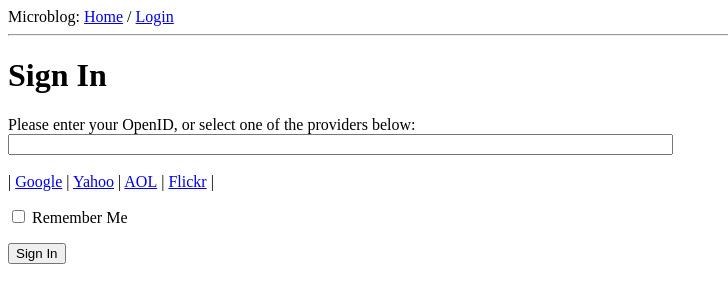
After one commit to alaricmoore/flask-tutorial, a Flask app: page /login in a window 1280 px wide. The commit adds this page. Shown: the top 303 px of the page, without its empty margins (0-728 px from the left). Run offline with Flask 2, Linux system fonts and the light colour scheme; parts of the project's set-up code (start-up, migrations or seed data) failed here and were passed over.

Commit message:
Part III

```diff
--- a/app/__init__.py
+++ b/app/__init__.py
@@ -1,4 +1,6 @@
 from flask import Flask
 
 app = Flask(__name__)
+app.config.from_object('config')
+
 from app import views
--- /dev/null
+++ b/app/forms.py
@@ -0,0 +1,6 @@
+from flask.ext.wtf import Form, TextField, BooleanField
+from flask.ext.wtf import Required
+
+class LoginForm(Form):
+    openid = TextField('openid', validators = [Required()])
+    remember_me = BooleanField('remember_me', default = False)
--- a/app/templates/base.html
+++ b/app/templates/base.html
@@ -8,7 +8,17 @@
         {% endif %}
     </head>
     <body>
-        <div>Microblog: <a href="/index">Home</a></div>
+        <div>Microblog: <a href="/index">Home</a> / <a href="/login">Login</a></div>
+        {% with messages = get_flashed_messages() %}
+        {% if messages %}
+        <hr>
+        <ul>
+            {% for message in messages %}
+            <li>{{ message }}</li>
+            {% endfor %}
+        </ul>
+        {% endif %}
+        {% endwith %}
         <hr>
         {% block content %}{% endblock %}
     </body>
--- /dev/null
+++ b/app/templates/login.html
@@ -0,0 +1,35 @@
+{% extends "base.html" %}
+
+{% block content %}
+<script type="text/javascript">
+    function set_openid(openid, pr)
+    {
+        u = openid.search('<username>');
+        if (u != -1)
+        {
+            // OpenID requires username
+            user = prompt('Enter your ' + pr + ' username:');
+            openid = openid.substr(0, u) + user;
+        }
+        form = document.forms['login'];
+        form.elements['openid'].value = openid;
+    }
+</script>
+<h1>Sign In</h1>
+<form action="" method="post" name="login">
+    {{ form.hidden_tag() }}
+    <p>
+        Please enter  your OpenID, or select one of the providers below:<br/>
+        {{ form.openid(size=80) }}<br/>
+
+        {% for error in form.errors.openid %}
+        <span style="color: red;">[{{ error }}]</span>
+        {% endfor %}<br/>
+        |{% for pr in providers %}
+        <a href="javascript:set_openid('{{pr.url}}', '{{pr.name}}')">{{pr.name}}</a>&nbsp;|
+        {% endfor %}
+    </p>
+    <p>{{ form.remember_me }} Remember Me</p>
+    <p><input type="submit" name="signin" id="signin" value="Sign In" /></p>
+</form>
+{% endblock %}
--- a/app/views.py
+++ b/app/views.py
@@ -1,9 +1,22 @@
-from flask import render_template
+from flask import render_template, flash, redirect
 from app import app
+from forms import LoginForm
+
+@app.route('/login', methods = ['GET', 'POST'])
+def login():
+    form = LoginForm()
+
+    if form.validate_on_submit():
+        flash('Login requested for OpenID="' + form.openid.data + '", remember_me=' + str(form.remember_me.data))
+        return redirect('/index')
+
+    return render_template('login.html',
+            title='Sign In',
+            form=form,
+            providers=app.config['OPENID_PROVIDERS'])
 
 @app.route('/')
 @app.route('/index')
-
 def index():
     user = { 'nickname': 'Cadu' } # fake user
     posts = [ # fake array of posts
@@ -17,8 +30,7 @@ def index():
         }
     ]
 
-    return render_template(
-            "index.html",
+    return render_template('index.html',
             title='Home',
             user=user,
             posts=posts)
```
Also changed, not shown: config.py (added, +8 -0 lines).
